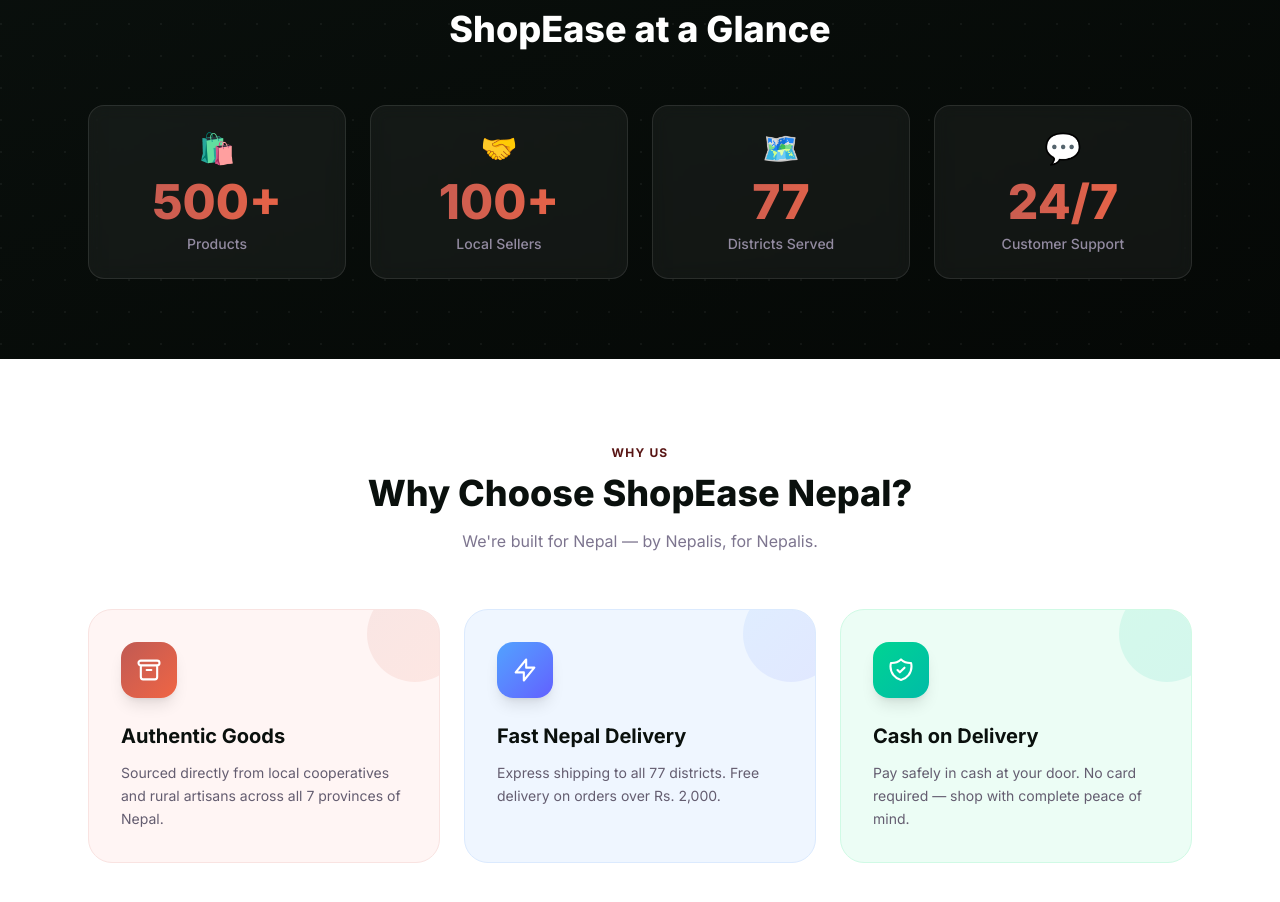
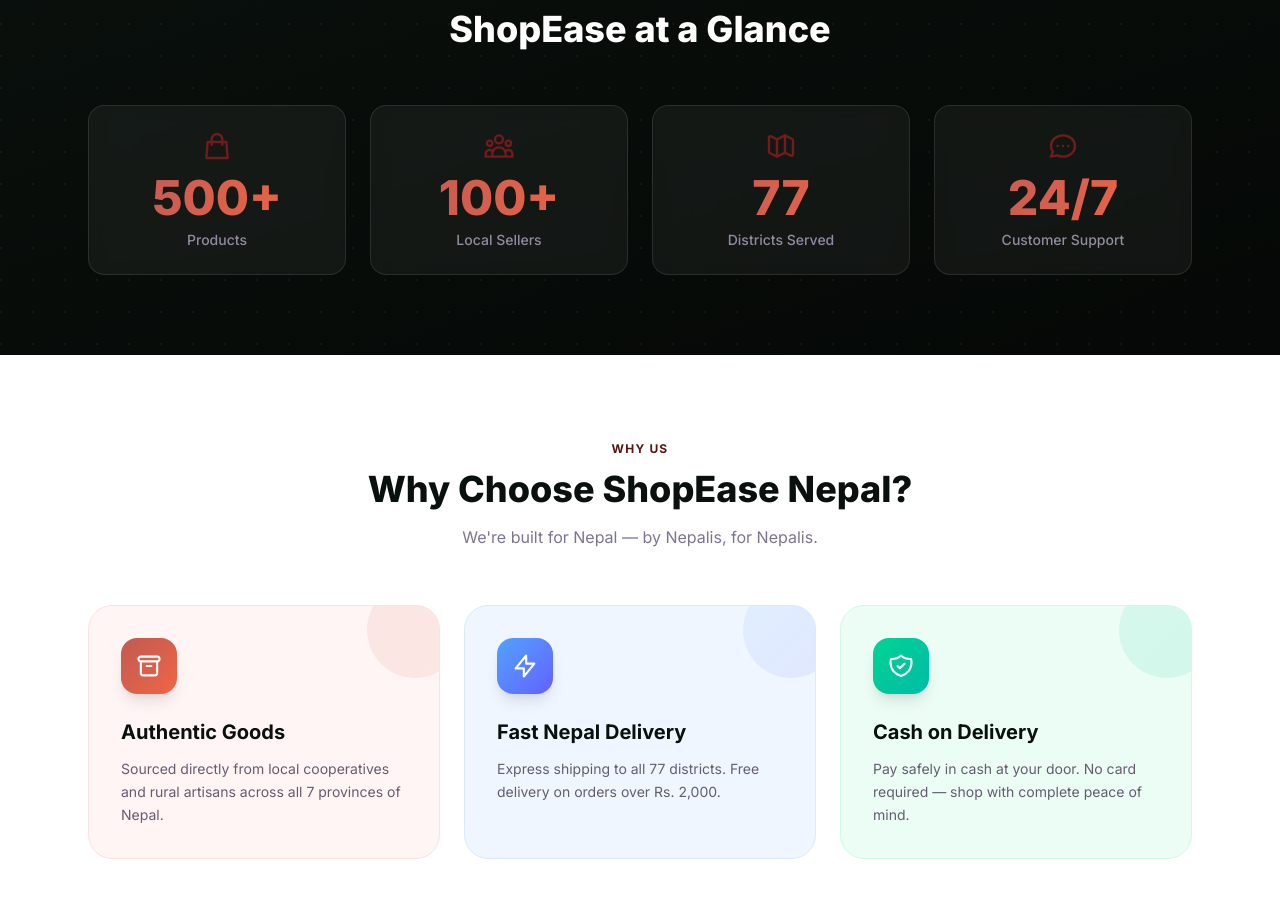
Before and after one commit to ANMOL-CHHETRI/React-Collage-B, a React (Vite) app: page /about in a window 1280 px wide. Shown: the part 1540-2442 px from the top of the page. Built offline with nearby package versions, Linux system fonts and the light colour scheme.

Commit message:
Replace stats emojis in AboutPage with vector SVGs and update coworking page to use high-res AI generated interior image

```diff
--- a/src/pages/AboutPage.jsx
+++ b/src/pages/AboutPage.jsx
@@ -47,10 +47,42 @@
 ];
 
 const stats = [
-  { value: "500+", label: "Products", icon: "🛍️" },
-  { value: "100+", label: "Local Sellers", icon: "🤝" },
-  { value: "77", label: "Districts Served", icon: "🗺️" },
-  { value: "24/7", label: "Customer Support", icon: "💬" },
+  {
+    value: "500+",
+    label: "Products",
+    icon: (
+      <svg className="w-8 h-8 text-amber-500 mx-auto" fill="none" stroke="currentColor" strokeWidth="1.8" viewBox="0 0 24 24">
+        <path strokeLinecap="round" strokeLinejoin="round" d="M16 11V7a4 4 0 00-8 0v4M5 9h14l1 12H4L5 9z" />
+      </svg>
+    )
+  },
+  {
+    value: "100+",
+    label: "Local Sellers",
+    icon: (
+      <svg className="w-8 h-8 text-amber-500 mx-auto" fill="none" stroke="currentColor" strokeWidth="1.8" viewBox="0 0 24 24">
+        <path strokeLinecap="round" strokeLinejoin="round" d="M17 20h5v-2a3 3 0 00-5.356-1.857M17 20H7m10 0v-2c0-.656-.126-1.283-.356-1.857M7 20H2v-2a3 3 0 015.356-1.857M7 20v-2c0-.656.126-1.283.356-1.857m0 0a5.002 5.002 0 019.288 0M15 7a3 3 0 11-6 0 3 3 0 016 0zm6 3a2 2 0 11-4 0 2 2 0 014 0zM7 10a2 2 0 11-4 0 2 2 0 014 0z" />
+      </svg>
+    )
+  },
+  {
+    value: "77",
+    label: "Districts Served",
+    icon: (
+      <svg className="w-8 h-8 text-amber-500 mx-auto" fill="none" stroke="currentColor" strokeWidth="1.8" viewBox="0 0 24 24">
+        <path strokeLinecap="round" strokeLinejoin="round" d="M9 20l-5.447-2.724A1 1 0 013 16.382V5.618a1 1 0 011.447-.894L9 7m0 13l6-3m-6 3V7m6 10l4.553 2.276A1 1 0 0021 18.382V7.618a1 1 0 00-.553-.894L15 4m0 13V4m0 0L9 7" />
+      </svg>
+    )
+  },
+  {
+    value: "24/7",
+    label: "Customer Support",
+    icon: (
+      <svg className="w-8 h-8 text-amber-500 mx-auto" fill="none" stroke="currentColor" strokeWidth="1.8" viewBox="0 0 24 24">
+        <path strokeLinecap="round" strokeLinejoin="round" d="M8 12h.01M12 12h.01M16 12h.01M21 12c0 4.418-4.03 8-9 8a9.863 9.863 0 01-4.255-.949L3 20l1.395-3.72C3.512 15.042 3 13.574 3 12c0-4.418 4.03-8 9-8s9 3.582 9 8z" />
+      </svg>
+    )
+  },
 ];
 
 const team = [
--- a/src/pages/CoworkingPage.jsx
+++ b/src/pages/CoworkingPage.jsx
@@ -251,7 +251,7 @@
           <div className="lg:col-span-6 w-full max-w-lg mx-auto">
             <div className="rounded-2xl overflow-hidden aspect-[4/3] border border-slate-200 dark:border-slate-800 shadow-xl bg-slate-50 dark:bg-slate-900">
               <ImageWithSkeleton
-                src="https://i.pinimg.com/736x/2b/9e/7b/2b9e7b2354c4146a8cd24d7db8f3cc3b.jpg"
+                src="/nepal_coworking_hero.png"
                 alt="Kathmandu Office Interior"
                 className="w-full h-full object-cover"
               />
```
Also changed, not shown: public/nepal_coworking_hero.png (added).
